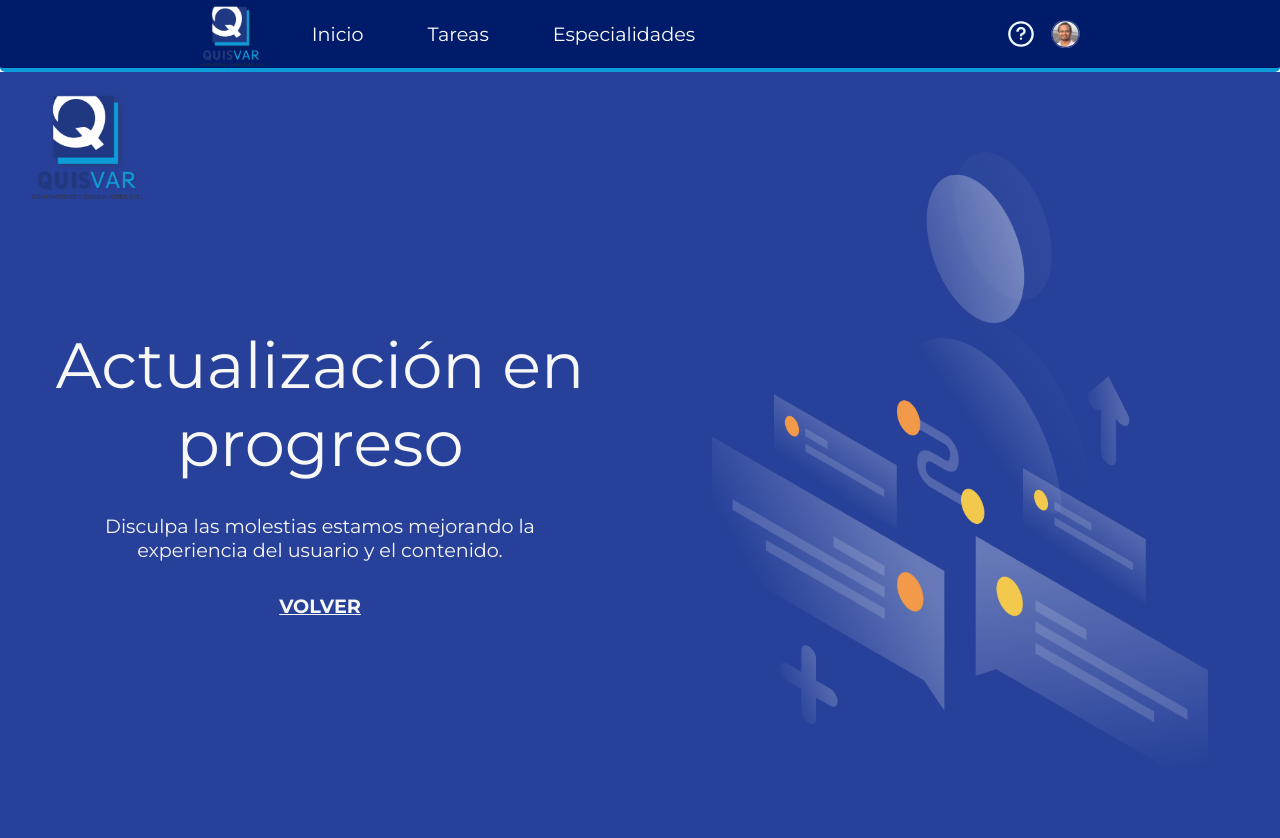
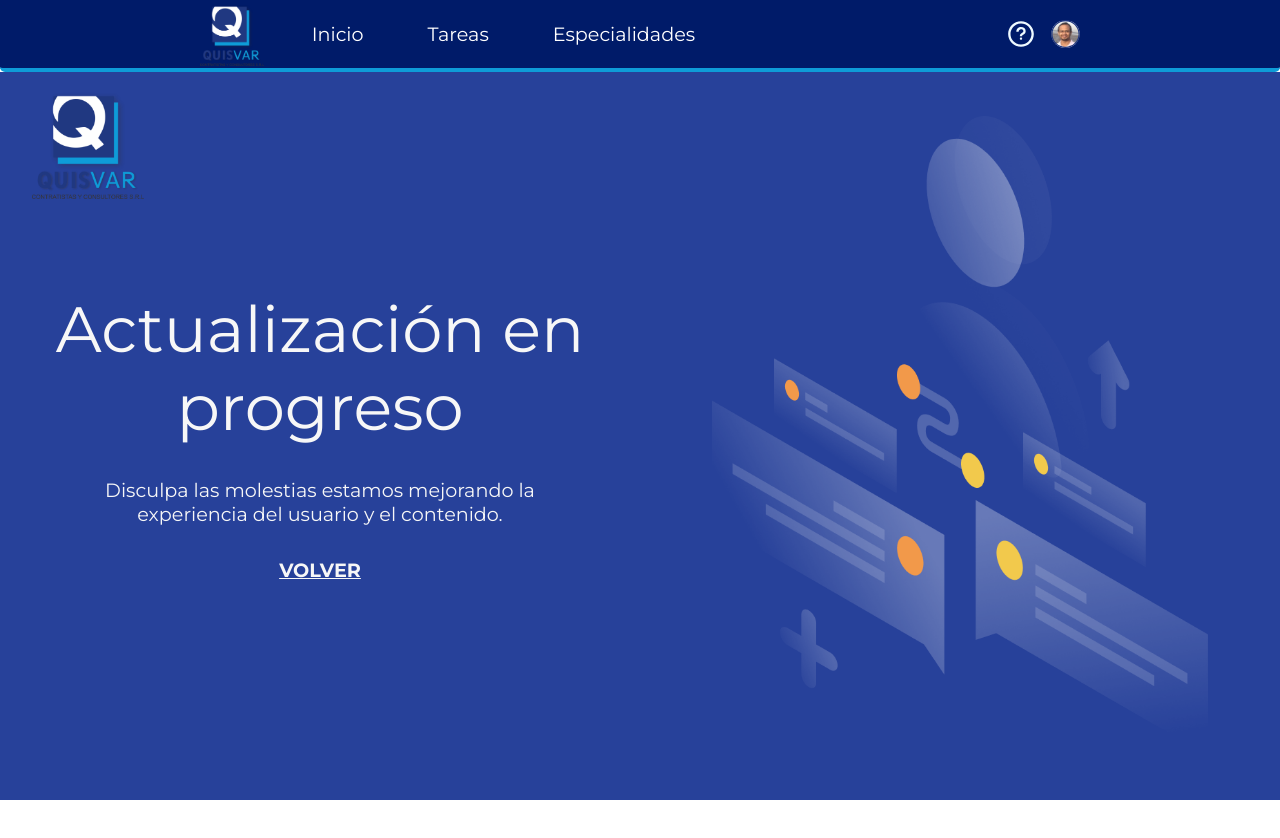
Before and after one commit to juancotrado/quisvar_proyect_ft, a React (Vite) app: page /reportes in a window 1280 px wide. Shown: the top 838 px of the page. After the commit the page ends 800 px from the top, so only its background shows below. Built offline with nearby package versions, Linux system fonts and the light colour scheme; no server answers; sample sign-in values are in the browser's storage.

Commit message:
fixed view style

```diff
--- a/src/pages/commingSoon/commingSoon.css
+++ b/src/pages/commingSoon/commingSoon.css
@@ -1,6 +1,6 @@
 .commingSoon {
   width: 100%;
-  height: 100vh;
+  min-height: calc(100vh - var(--header-height));
   display: flex;
   flex-direction: row-reverse;
   align-items: center;
@@ -8,7 +8,7 @@
 }
 .commingSoon-figure {
   flex: 1;
-  height: 80%;
+  height: 80vh;
 }
 .commingSoon-figure-img {
   height: 100%;
```
